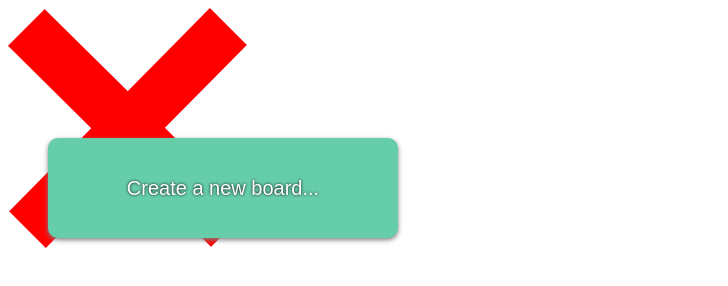
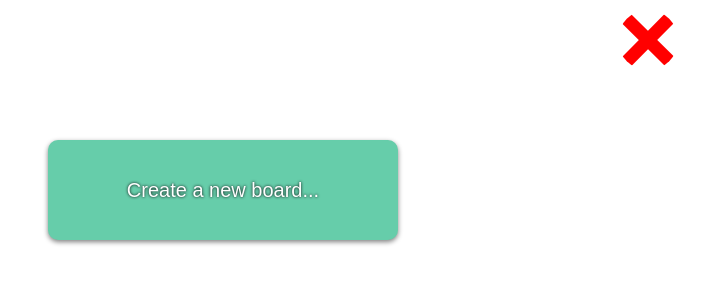
Before and after one commit to chadfraser/TrelloClone, a website: page index.html in a window 1280 px wide. Shown: the whole page, without its empty margins (0-728 px from the left). Drawn offline with nearby package versions, Linux system fonts and the light colour scheme.

Commit message:
Minor css adjustments

```diff
--- a/scss/index.scss
+++ b/scss/index.scss
@@ -6,6 +6,25 @@ html, body {
 
 #main-image-icon {
     height: 80px;
+    margin-top: 10px;
+    text-align: center;
+
+    img {
+        border-radius: 50%;
+        height: 60px;
+        width: 60px;
+        text-shadow: 0px 0px 3px black;
+        transform: scale(1) rotate(0);
+        transition: all 0.1s ease-in-out;
+        transition-delay: 0.1s;
+        cursor: pointer;
+
+        &:hover {
+            transform: scale(1.25) rotate(10deg);
+            transition-delay: 0s;
+            filter: hue-rotate(90deg);
+        }
+    }
 }
 
 .card {
@@ -149,7 +168,6 @@ input {
     color: white;
     border-radius: 0;
     text-shadow: 0px 0px 3px black;
-    // box-shadow: 0px 2px 5px black;
     width: 220px;
     height: 65px;
     display: flex;
@@ -158,11 +176,6 @@ input {
     font-size: 32px;
     margin-left: 45px;
     cursor: default;
-
-    // &:hover {
-    //     transform: none;
-    //     box-shadow: 0 2px 5px lighten(black, 50);
-    // }
 }
 
 #card-create-list {
@@ -177,7 +190,6 @@ input {
 #new-list-input-div {
     @extend .btn;
     position: relative;
-    // border: 1px solid red;
     width: 320px;
     height: 120px;
     margin-top: 50px;
@@ -218,10 +230,6 @@ input {
 #lists {
     width: 100%;
     display: flex;
-    // display: grid;
-    // grid-template-columns: repeat(3, 350px);
-    // // grid-template-rows: auto;
-    // grid-row-gap: 10px;
 }
 
 .list {
@@ -238,15 +246,9 @@ input {
     input {
         margin-bottom: -100px;
     }
-
-    // &:hover {
-    //     transform: none;
-    //     box-shadow: 0 2px 5px lighten(black, 50);
-    // }
 }
 
 .list-title-div {
-    // top: 0;
     width: 100%;
     height: 60px;
     display: flex;
```
Also changed, not shown: css/index.css.
